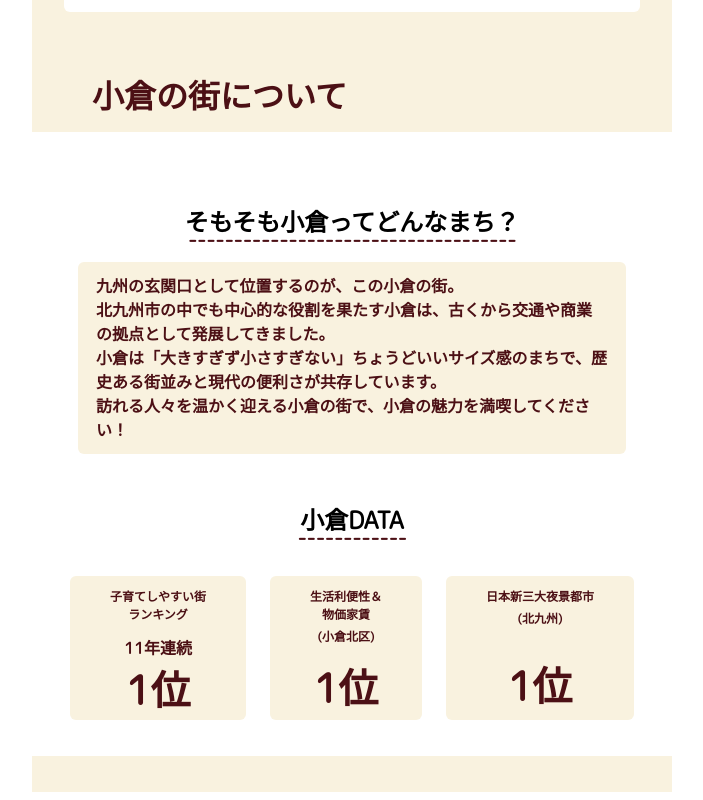
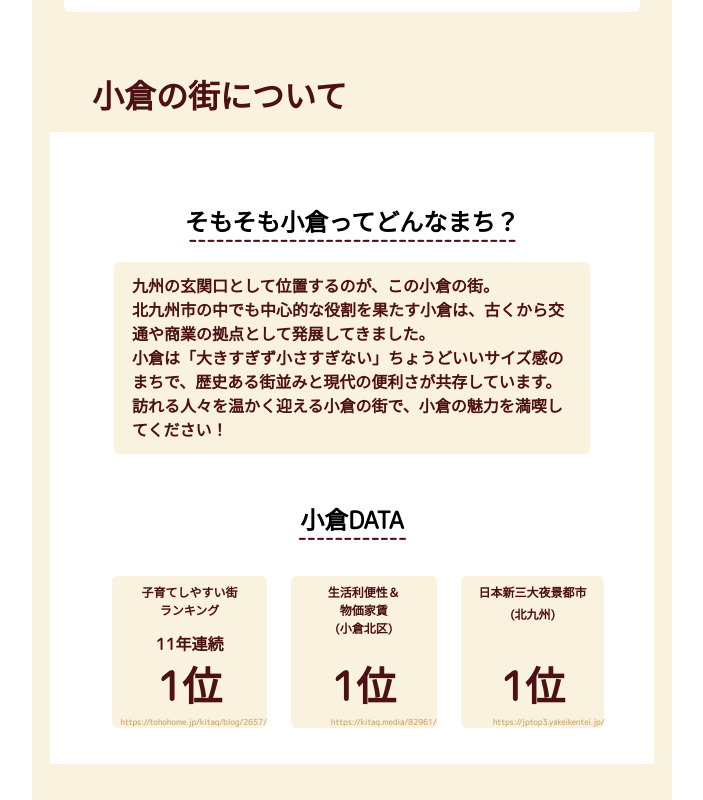
Before and after one commit to yama-chiiii/Rinomachi-Front, a Next.js app: page / in a window 1280 px wide. Shown: the part 962-1762 px from the top of the page, without its empty margins (288-991 px from the left). Built offline with nearby package versions, Linux system fonts and the light colour scheme.

Commit message:
style: PCデザイン完成(仮)

```diff
--- a/src/app/page.tsx
+++ b/src/app/page.tsx
@@ -34,55 +34,109 @@ export default function Home() {
           {/* 空き家 */}
           <div className='flex flex-col relative items-center px-12 mx-12 mt-24 mb-24 rounded-lg bg-brown-light border-2 border-brown-dark'>
             <div className='absolute -top-12% right-36% px-12 py-12 rounded-full text-center text-md bg-brown-dark'>
-              <img src="/home.svg" alt="Icon" className='w-32'/>
+              <img src='/home.svg' alt='Icon' className='w-32' />
             </div>
-            <div className='mt-52 text-brown-dark text-center text-xs lg:text-base'>リノベーション可能な<br />空き家を探したい</div>
-            <button className='mt-32 mb-12 lg:mx-40 px-12 py-8 rounded-lg bg-brown-dark text-white text-xs lg:text-md'>詳細を見る</button>
+            <div className='mt-52 text-brown-dark text-center text-xs lg:text-base'>
+              リノベーション可能な
+              <br />
+              空き家を探したい
+            </div>
+            <button className='mt-32 mb-12 lg:mx-40 px-12 py-8 rounded-lg bg-brown-dark text-white text-xs lg:text-md'>
+              詳細を見る
+            </button>
           </div>
           <div className='flex flex-col relative items-center px-12 mx-12 mt-24 mb-24 rounded-lg bg-brown-light border-2 border-brown-dark'>
-          <div className='absolute -top-12% right-36% px-12 py-12 rounded-full text-center text-md bg-brown-dark'>
-              <img src="/tool.svg" alt="Icon" className='w-32'/>
+            <div className='absolute -top-12% right-36% px-12 py-12 rounded-full text-center text-md bg-brown-dark'>
+              <img src='/tool.svg' alt='Icon' className='w-32' />
             </div>
-            <div className='mt-52 text-brown-dark text-xs lg:text-base text-center'>リノベーションされた<br/>施設・家の例を見たい</div>
-            <button className='mt-32 mb-12 lg:mx-40 px-12 py-8 rounded-lg bg-brown-dark text-white text-xs lg:text-md'>詳細を見る</button>
+            <div className='mt-52 text-brown-dark text-xs lg:text-base text-center'>
+              リノベーションされた
+              <br />
+              施設・家の例を見たい
+            </div>
+            <button className='mt-32 mb-12 lg:mx-40 px-12 py-8 rounded-lg bg-brown-dark text-white text-xs lg:text-md'>
+              詳細を見る
+            </button>
           </div>
           <div className='flex flex-col relative items-center px-12 mx-12 mt-24 mb-24 rounded-lg bg-brown-light border-2 border-brown-dark'>
-          <div className='absolute -top-12% right-36% px-12 py-12 rounded-full text-center text-md bg-brown-dark'>
-              <img src="/person_search.svg" alt="Icon" className='w-32'/>
+            <div className='absolute -top-12% right-36% px-12 py-12 rounded-full text-center text-md bg-brown-dark'>
+              <img src='/person_search.svg' alt='Icon' className='w-32' />
             </div>
-            <div className='mt-52 text-brown-dark text-xs lg:text-base text-center'>リノベーションの<br></br>経験者に相談したい</div>
-            <button className='mt-32 mb-12 lg:mx-40 px-12 py-8 rounded-lg bg-brown-dark text-white text-xs lg:text-md'>詳細を見る</button>
+            <div className='mt-52 text-brown-dark text-xs lg:text-base text-center'>
+              リノベーションの<br></br>経験者に相談したい
+            </div>
+            <button className='mt-32 mb-12 lg:mx-40 px-12 py-8 rounded-lg bg-brown-dark text-white text-xs lg:text-md'>
+              詳細を見る
+            </button>
           </div>
         </div>
         <div className='w-full mt-60 mb-12 px-60 text-2xl lg:text-4xl text-brown-dark'>
           小倉の街について
         </div>
         <div className='h-auto flex flex-col items-center mx-32 mb-36 bg-white'>
-          <div className='mt-72 font-semibold text-2xl text-black'>そもそも小倉ってどんなまち？</div>
+          <div className='mt-72 font-semibold text-2xl text-black'>
+            そもそも小倉ってどんなまち？
+          </div>
           <div className='-mt-8 lg:-mt-16 mb-8 text-xs lg:text-xl text-brown-dark'>
-          ------------------------------------
+            ------------------------------------
           </div>
-          <div className='mx-64 px-18 py-12 rounded-md text-brown-dark bg-brown-light'>九州の玄関口として位置するのが、この小倉の街。<br/>北九州市の中でも中心的な役割を果たす小倉は、古くから交通や商業の拠点として発展してきました。<br/>小倉は「大きすぎず小さすぎない」ちょうどいいサイズ感のまちで、歴史ある街並みと現代の便利さが共存しています。
-            <br />訪れる人々を温かく迎える小倉の街で、小倉の魅力を満喫してください！</div>
-            <div className='mt-48 font-semibold text-2xl text-black'>小倉DATA</div>
+          <div className='mx-64 px-18 py-12 rounded-md text-brown-dark bg-brown-light'>
+            九州の玄関口として位置するのが、この小倉の街。
+            <br />
+            北九州市の中でも中心的な役割を果たす小倉は、古くから交通や商業の拠点として発展してきました。
+            <br />
+            小倉は「大きすぎず小さすぎない」ちょうどいいサイズ感のまちで、歴史ある街並みと現代の便利さが共存しています。
+            <br />
+            訪れる人々を温かく迎える小倉の街で、小倉の魅力を満喫してください！
+          </div>
+          <div className='mt-48 font-semibold text-2xl text-black'>
+            小倉DATA
+          </div>
           <div className='-mt-8 lg:-mt-16 mb-8 text-xs lg:text-xl text-brown-dark'>
-          ------------
+            ------------
           </div>
-          <div className='w-auto flex flex-row mx-44 mt-16 mb-36'>
-            <div className='flex-1 flex flex-col items-center px-40 mx-12 rounded-md bg-brown-light text-brown-dark'>
-              <div className='pt-12 text-xs text-center whitespace-nowrap'>子育てしやすい街<br />ランキング</div>
-              <div className="mt-12">11年連続</div>
-              <div className="lg:text-5xl font-black">1位</div>
+          <div className='w-5/6 flex flex-row mx-44 mt-16 mb-36'>
+            <div className='w-1/3 mx-12 pt-8 flex flex-col items-center rounded-md bg-brown-light text-brown-dark'>
+              <div className='h-4/5 flex flex-col items-center'>
+                <div className='text-xs text-center whitespace-nowrap'>
+                  子育てしやすい街
+                  <br />
+                  ランキング
+                </div>
+                <div className='mt-12'>11年連続</div>
+              </div>
+              <div className='h-1/5 flex flex-col-reverse items-center'>
+                <div className='lg:text-5xl font-black'>1位</div>
+              </div>
+              <div className='text-xxxs ml-8 text-brown'>
+                https://tohohome.jp/kitaq/blog/2657/
+              </div>
             </div>
-            <div className='flex-1 flex flex-col items-center px-40 mx-12 rounded-md bg-brown-light text-brown-dark'>
-              <div className='pt-12 text-xs text-center whitespace-nowrap'>   生活利便性＆<br />物価家賃</div>
-              <div className='mt-4 text-xs text-center'>(小倉北区)</div>
-              <div className="mt-12 lg:text-5xl font-black">1位</div>
+            <div className='w-1/3 mx-12 pt-8 flex flex-col items-center rounded-md bg-brown-light text-brown-dark'>
+              <div className='h-4/5'>
+                <div className='text-xs text-center whitespace-nowrap'>
+                  生活利便性＆
+                  <br />
+                  物価家賃
+                </div>
+                <div className='text-xs text-center'>(小倉北区)</div>
+              </div>
+              <div className='lg:text-5xl font-black'>1位</div>
+              <div className='ml-40 text-xxxs text-brown'>
+                https://kitaq.media/82961/
+              </div>
             </div>
-            <div className='flex-1 flex flex-col items-center px-40 mx-12 rounded-md bg-brown-light text-brown-dark'>
-              <div className='pt-12 text-xs text-center whitespace-nowrap'>日本新三大夜景都市</div>
-              <div className='mt-4 text-xs text-center'>(北九州)</div>
-              <div className="mt-28 lg:text-5xl font-black">1位</div>
+            <div className='w-1/3 mx-12 pt-8 flex flex-col items-center rounded-md bg-brown-light text-brown-dark'>
+              <div className='h-4/5'>
+                <div className='text-xs text-center whitespace-nowrap'>
+                  日本新三大夜景都市
+                </div>
+                <div className='mt-4 text-xs text-center'>(北九州)</div>
+              </div>
+              <div className='h-1/5 flex flex-col-reverse items-center'>
+                <div className=' lg:text-5xl font-black'>1位</div>
+              </div>
+                <div className='ml-32 text-xxxs text-brown'>https://jptop3.yakeikentei.jp/</div>
             </div>
           </div>
         </div>
--- a/tailwind.config.ts
+++ b/tailwind.config.ts
@@ -43,6 +43,7 @@ export default {
         mPlus: ['"M PLUS Rounded 1c"', 'serif'],
       },
       fontSize: {
+        xxxs:"8px",
         xxs: "10px",
         xs: "12px",
         sm: "14px",
```
